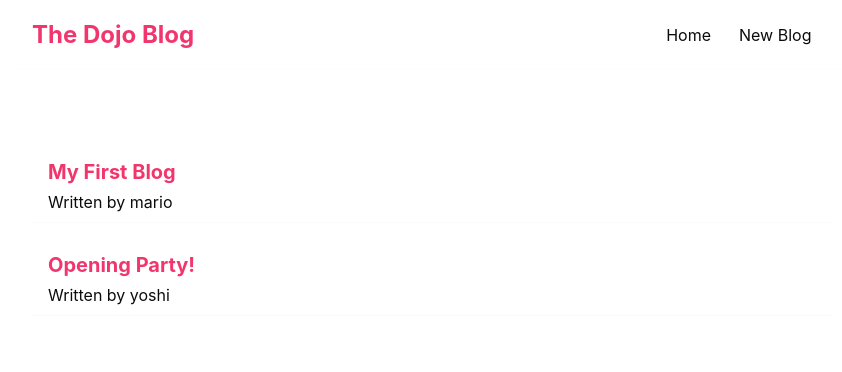
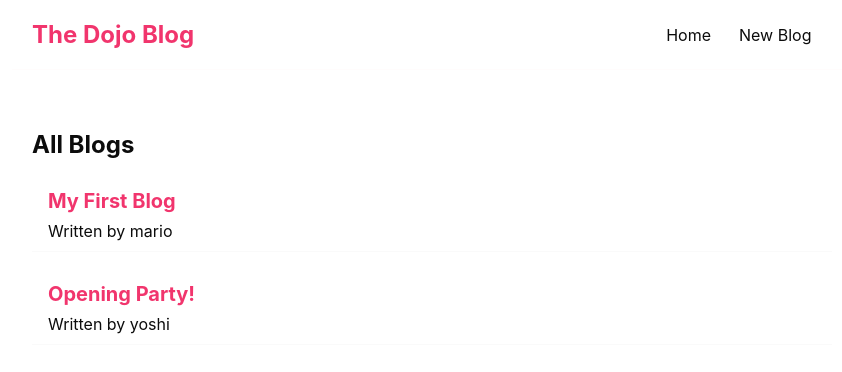
Before and after one commit to maheesha517/dojo-blog, a React (Create React App) app: page / in a window 1280 px wide. Shown: the top 372 px of the page, without its empty margins (208-1050 px from the left). Built offline with nearby package versions, Linux system fonts and the light colour scheme; data requests are answered from the project's data file.

Commit message:
useFetch

```diff
--- a/src/Home.js
+++ b/src/Home.js
@@ -1,28 +1,14 @@
-import { useEffect, useState } from "react";
 import BlogList from "./BlogList";
+import useFetch from "./useFetch";
 
 const Home = () => {
-  const [blogs, setBlogs] = useState(null);
-  const[isPending , setIsPending] = useState(true);
-
-
-  useEffect(() => {
-    setTimeout(() =>{
-    fetch('http://localhost:3005/blogs')
-      .then(res => {
-        return res.json();
-      })
-      .then(data => {
-         setBlogs(data);
-         setIsPending(false);
-      });
-    }, 1000);
-  }, [])
+  const { data: blogs, isPending, error } = useFetch('http://localhost:3005/blogs');
 
   return (
     <div className="home">
-      {isPending && <div> Loading....... </div>}
-      { blogs && <BlogList blogs={blogs} />}
+      { error && <div>{ error }</div> }
+      { isPending && <div>Loading...</div> }
+      { blogs && <BlogList blogs={blogs} title="All Blogs" /> }
     </div>
   );
 }
--- /dev/null
+++ b/src/useFetch.js
@@ -0,0 +1,32 @@
+import { useState, useEffect } from "react";
+
+const useFetch = (url)  => {
+  const [data , setData] = useState(null); // fixed here
+  const [isPending, setIsPending] = useState(true);
+  const [error, setError] = useState(null);
+
+  useEffect(() => {
+    setTimeout(() => {
+      fetch(url)
+        .then(res => {
+          if (!res.ok) {
+            throw Error('could not fetch the data for that resource');
+          }
+          return res.json();
+        })
+        .then(data => {
+          setIsPending(false);
+          setData(data); // this now works
+          setError(null);
+        })
+        .catch(err => {
+          setIsPending(false);
+          setError(err.message);
+        });
+    }, 1000);
+  }, [url]);
+
+  return { data, isPending, error };
+}
+
+export default useFetch;
```
